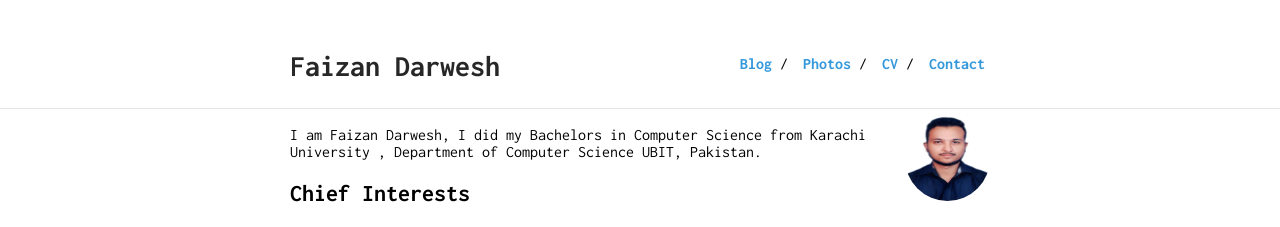
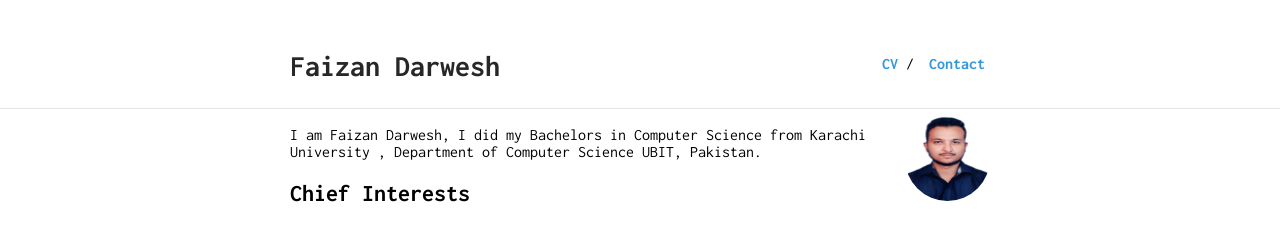
Before and after one commit to faizandarwesh/faizandarwesh.github.io, a Jekyll site: the page built from index.md, in a window 1280 px wide and 900 px high. Shown: the top 227 px of the window. Built offline with Jekyll 4.4.1, drawn with Linux system fonts in a browser that asks for light colours.

Commit message:
marked changes 1

```diff
--- a/_data/nav.yml
+++ b/_data/nav.yml
@@ -3,9 +3,3 @@
 
 - name: "CV"
   link: "Faizan_Darwesh_CV.pdf"
-
-- name: "Photos"
-  link: "gallery"
-
-- name: "Blog"
-  link: "http://www.yaseenx.wordpress.com"
--- a/index.md
+++ b/index.md
@@ -179,4 +179,5 @@ I did following online courses to enhance my knowledge of Web and Mobile App Dev
 ## Contact
 
 * faizandarwesh@outlook.com
-* [@nisaydhm](twitter.com/nisaydhm)
+<!--* [@nisaydhm](twitter.com/nisaydhm)
+-->
```
Also changed, not shown: 1 other file.
